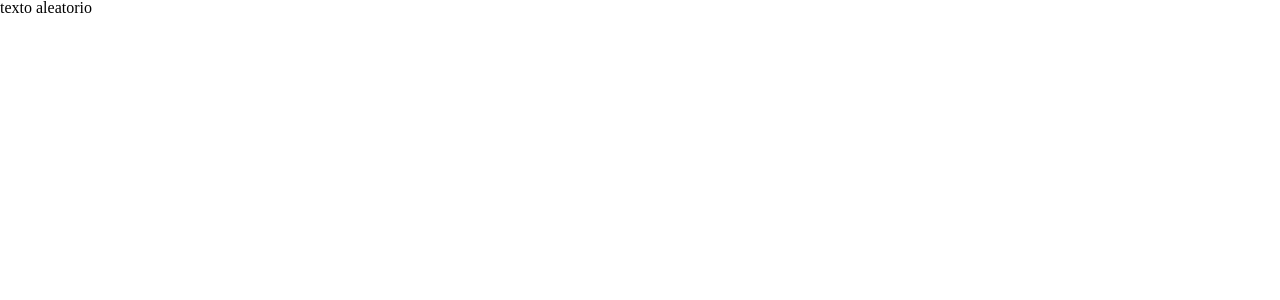
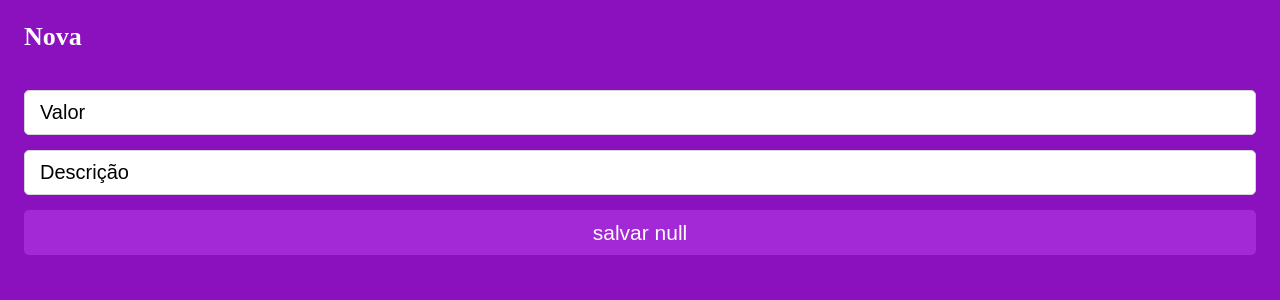
Before and after one commit to wesley-franca/MyWallet-front, a React (Create React App) app: page /home/saida in a window 1280 px wide. Shown: the top 300 px of the page. Built offline with nearby package versions, Linux system fonts and the light colour scheme; a web font is replaced by a local one.

Commit message:
feat (home/entrada & home/saida /route): implementation of function and connection with back end API

```diff
--- a/src/content/AddNew.js
+++ b/src/content/AddNew.js
@@ -1,7 +1,130 @@
+import styled from "styled-components";
+import { useLocation } from "react-router-dom";
+import { useState, useContext } from "react";
+import { useNavigate } from "react-router-dom";
+import Context from "../tools/Context.js";
+import { ThreeDots } from 'react-loader-spinner';
+import { CreateMovimentation } from "../tools/UseAxios.js";
+
 function AddNew() {
+    const location = useLocation();
+    const Data = location.state;
+    const [profile, setProfile] = useContext(Context);
+    const [isDisable, setIsDisable] = useState(false);
+    const navigate = useNavigate();
+    const load = (isDisable ? <ThreeDots
+        height="80"
+        width="80"
+        radius="9"
+        color="#FFFFFF"
+        ariaLabel="three-dots-loading"
+        wrapperStyle={{}}
+        wrapperClassName=""
+        visible={true} />
+        : `salvar ${Data}`);
+
+    function handleForm(e) {
+        e.preventDefault();
+        setIsDisable(true);
+        const body = {
+            type: Data.charAt(0).toUpperCase() + Data.slice(1),
+            value: e.target[0].value,
+            description: e.target[1].value
+        };
+        CreateMovimentation(body, profile).then((res) => {
+            return (navigate("/home"));
+        }).catch((error) => {
+            console.error(error);
+            alert(`${error.response.data}`);
+            setIsDisable(false);
+        });
+    }
+
     return (
-        "texto aleatorio"
+        <Wrapper>
+            <Container>
+                <Top>
+                    <div>Nova {Data}</div>
+                </Top>
+                <AddForm onSubmit={handleForm}>
+                    <input type="text"
+                        name="value"
+                        placeholder="Valor"
+                        disabled={isDisable}
+                        required />
+                    <input type="text"
+                        name="description"
+                        placeholder="Descrição"
+                        disabled={isDisable}
+                        required />
+                    <AddButtom disabled={isDisable} bluur={isDisable}>{load}</AddButtom>
+                </AddForm>
+            </Container>
+        </Wrapper>
     )
 }
 
+
+
+const Wrapper = styled.div`
+    height: 100%;
+    width: 100%;
+    height: 100vh;
+`
+const Container = styled.div`
+    display: flex;
+    flex-direction: column;
+    align-items: center;
+    justify-content: flex-start;
+    height: 100%;
+    width: 100%;
+    background-color: #8c11be;
+    padding: 24px;
+`
+const Top = styled.div`
+    width: 100%;
+    display: flex;
+    justify-content:  space-between;
+    align-items: center;
+    /* font-family: 'Raleway'; */
+    font-weight: 700;
+    font-size: 26px;
+    color: #ffffff;
+    margin-bottom: 40px;
+`
+const AddForm = styled.form`
+    display: flex;
+    flex-direction: column;
+    align-items: center;
+    width: 100%;
+    input{
+        width: 100%;
+        height: 45px;
+        margin-bottom: 6px;
+        border: solid 1px #D5D5D5;
+        font-weight: 400;
+        font-size: 20px;
+        padding: 15px;
+        border-radius: 5px;
+        margin-bottom: 15px;
+        ::placeholder {
+        color: #000000;
+        }
+    }
+`
+const AddButtom = styled.button`
+    height: 45px;
+    width: 100%;
+    display: flex;
+    align-items: center;
+    justify-content: center;
+    background-color: #A328D6;
+    border: none;
+    border-radius: 5px;
+    font-size: 21px;
+    color: #FFFFFF;
+    margin-bottom: 25px;
+    opacity: ${props => props.bluur ? 0.5 : 1};
+`
+
 export default AddNew;
--- a/src/content/Home.js
+++ b/src/content/Home.js
@@ -1,15 +1,14 @@
+import styled from "styled-components";
+import { Link, useNavigate } from "react-router-dom";
+import { useContext } from "react";
 import Context from "../tools/Context.js";
-
-import styled from "styled-components";
-import { useContext } from "react";
-import { Link, useNavigate } from "react-router-dom";
 
 
 function Home() {
-    // eslint-disable-next-line no-unused-vars
+    const navigate = useNavigate();
     const [profile, setProfile] = useContext(Context);
-    console.log(profile)
-    const navigate = useNavigate();
+    let movimentationContent = <h3>Não há registro de <br /> entrada ou saída</h3>
+
     function Navigate(props) {
         return (navigate(`/home/${props}`, { state: props }));
     }
@@ -23,7 +22,7 @@ function Home() {
                     </Link>
                 </Top>
                 <Registers>
-                    <h3>Não há registro de <br /> entrada ou saída</h3>
+                    {movimentationContent}
                 </Registers>
                 <Bottom>
                     <New onClick={()=>{Navigate("entrada");}}>
@@ -77,7 +76,6 @@ const Top = styled.div`
         text-decoration: none;
         color: #ffffff;
     }
-
 `
 const Registers = styled.div`
     width: 100%;
--- a/src/content/LoginPage.js
+++ b/src/content/LoginPage.js
@@ -1,4 +1,5 @@
 import Context from "../tools/Context.js";
+import { Login } from "../tools/UseAxios.js";
 
 import { useState } from "react";
 import { ThreeDots } from 'react-loader-spinner';
@@ -29,9 +30,14 @@ function LoginPage() {
             email: e.target[0].value,
             password: e.target[1].value
         };
-        console.log(body);
-        setProfile({ token: "meu lindo token", userId: "meulindo user id" });
-        return (navigate("/home"));
+        Login(body).then((res) => {
+            setProfile({ token: res.data.token, userId: res.data._id });
+            return (navigate("/home"));
+        }).catch((error) => {
+            console.error(error);
+            alert(`${error.response.data}`);
+            setIsDisable(false);
+        });
     }
 
     return (
@@ -44,7 +50,6 @@ function LoginPage() {
                         placeholder="email"
                         disabled={isDisable}
                         required />
-
                     <input type="password"
                         name="password"
                         placeholder="senha"
@@ -57,7 +62,6 @@ function LoginPage() {
                 </Link>
             </Container>
         </Wrapper>
-
     );
 }
 
@@ -94,7 +98,6 @@ const Loginform = styled.form`
     display: flex;
     flex-direction: column;
     align-items: center;
-
     input{
         width: 303px;
         height: 45px;
@@ -122,7 +125,7 @@ const Loginbutton = styled.button`
     font-size: 21px;
     color: #FFFFFF;
     margin-bottom: 25px;
-    opacity: ${props => props.bluur ? 0.7 : 1};
+    opacity: ${props => props.bluur ? 0.5 : 1};
 `
 
 export default LoginPage;
--- a/src/content/RegistrationPage.js
+++ b/src/content/RegistrationPage.js
@@ -31,6 +31,7 @@ function RegistrationPage() {
             CreateAccount(body).then(
                 () => { return (navigate("/")) }
             ).catch((error) => {
+                console.error(error)
                 alert(`${error.response.data}`);
                 SetIsDisable(false);
             });
--- a/src/tools/UseAxios.js
+++ b/src/tools/UseAxios.js
@@ -7,5 +7,32 @@ function CreateAccount(body) {
     return promise;
 }
 
+function Login(body) {
+    const promise = axios.post(`${mainURL}/login`, body);
+    return promise;
+}
 
-export { CreateAccount };
+function GetMovimentationList(profile) {
+    const config = {
+        headers: {
+            "Authorization": profile.token,
+            "user": profile.userId
+        }
+    };
+    const promise = axios.get(`${mainURL}/movimentation`, config );
+    return promise;
+}
+
+function CreateMovimentation(body, profile) {
+    const config = {
+        headers: {
+            "Authorization": profile.token,
+            "user": profile.userId
+        }
+    };
+    const promise = axios.post(`${mainURL}/movimentation`,body, config );
+    return promise;
+}
+
+
+export { CreateAccount, Login, GetMovimentationList, CreateMovimentation };
```
